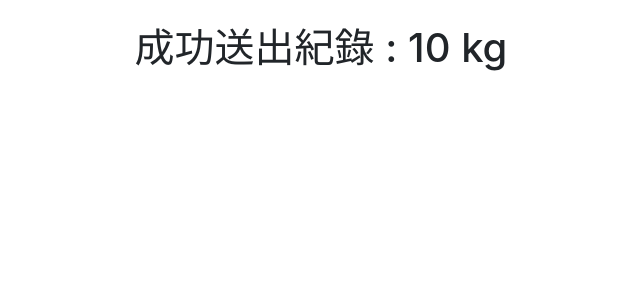
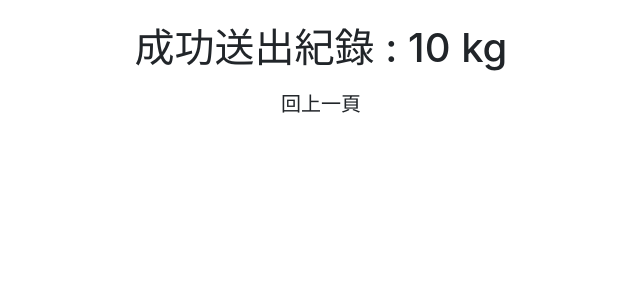
Before and after one commit to balao1312/weight_recorder, a Flask app: template templates/result.html in a window 1280 px wide. Shown: the top 300 px of the page, without its empty margins (319-959 px from the left). Run offline with Flask 2, Linux system fonts and the light colour scheme; the template is opened without the code that fills it: most values are stand-ins (such as "Sample title", 1, 10 or a date in 2020); some libraries are stand-ins or nearby versions.

Commit message:
add a button to return home

```diff
--- a/templates/result.html
+++ b/templates/result.html
@@ -60,6 +60,9 @@
   <body>
     <br>
     <h1 class="text-center">成功送出紀錄 : {{ weight }} kg</h1>
+    <a href=/weight-recorder>
+      <button class="btn btn-lg btn-block">回上一頁</button>
+    </a>
 
     <!-- Optional JavaScript -->
     <!-- jQuery first, then Popper.js, then Bootstrap JS -->
```
